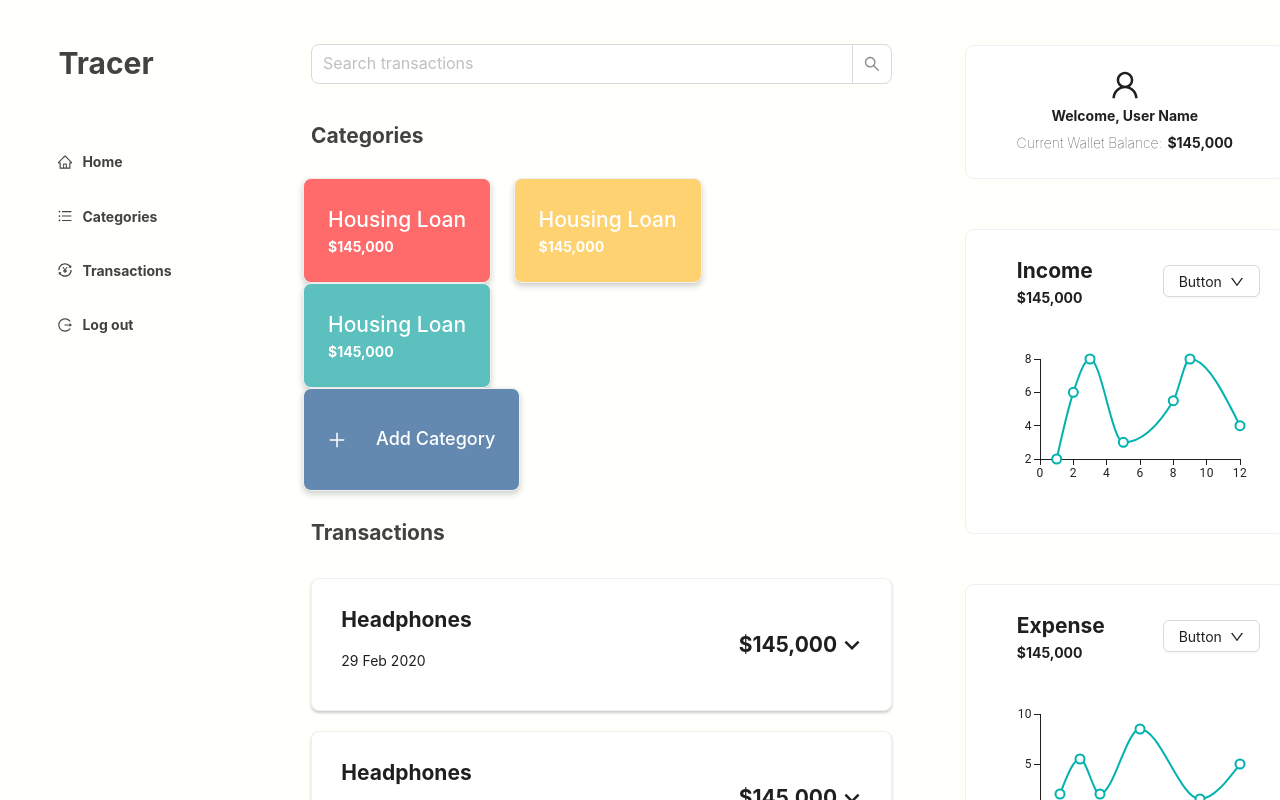
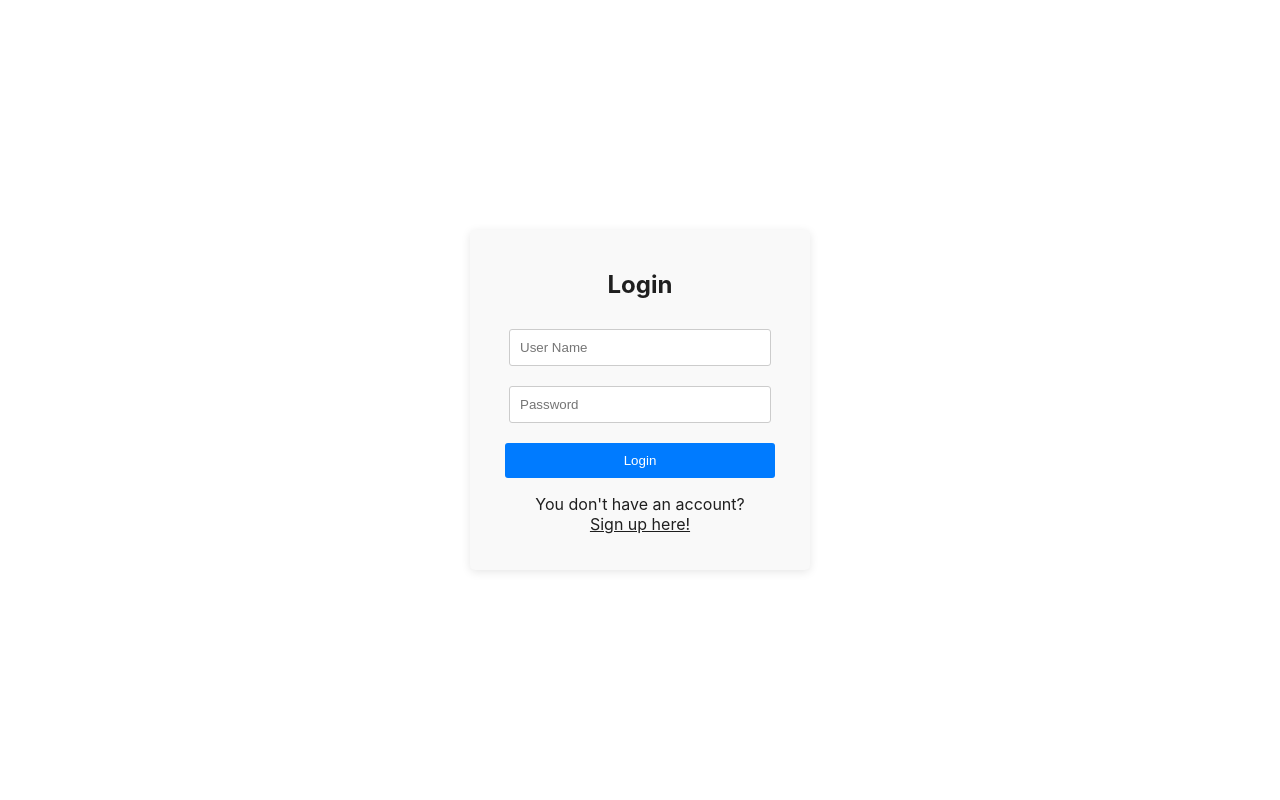
Before and after one commit to Expense-Tracker-Task/expense-tracker-frontend, a React (Create React App) app: page / in a window 1280 px wide. Shown: the top 800 px of the page. Built offline with nearby package versions, Linux system fonts and the light colour scheme.

Commit message:
fix auth page redirection

```diff
--- a/src/App.js
+++ b/src/App.js
@@ -5,7 +5,9 @@ import { Authentication } from "./views/auth-page";
 import { getCookie } from "./helpers/cookie_helper";
 
 function App() {
-  let isTokenNull = getCookie("access_token") === null;
+  let isTokenNull =
+    getCookie("access_token") === null ||
+    getCookie("access_token") === undefined;
   return (
     <Space
       direction="vertical"
--- a/src/services/auth/login-service.js
+++ b/src/services/auth/login-service.js
@@ -5,7 +5,7 @@ import { setCookie } from "../../helpers/cookie_helper";
 export const loginService = async (body) => {
   try {
     const response = await post(API_URL + "/auth/login", body);
-    if (response.status !== "success") return response;
+    if (!response.status) return response;
     setCookie("username", response.data.username);
     setCookie("email", response.data.email);
     setCookie("firstName", response.data.firstName);
--- a/src/views/auth-page.js
+++ b/src/views/auth-page.js
@@ -18,7 +18,9 @@ export const Authentication = () => {
   const handleLogin = async () => {
     if (isLogin) {
       let response = await loginService({ username, password });
-      if (response.status !== "success") {
+      if (response.status) {
+        window.location.reload();
+      } else {
         alert(response.message);
       }
     } else {
@@ -29,11 +31,12 @@ export const Authentication = () => {
         firstName: "-",
         lastName: "-",
       });
-      if (response.status !== "success") {
+      if (response.status) {
+        window.location.reload();
+      } else {
         alert(response.message);
       }
     }
-    window.location.reload();
   };
 
   return (
```
